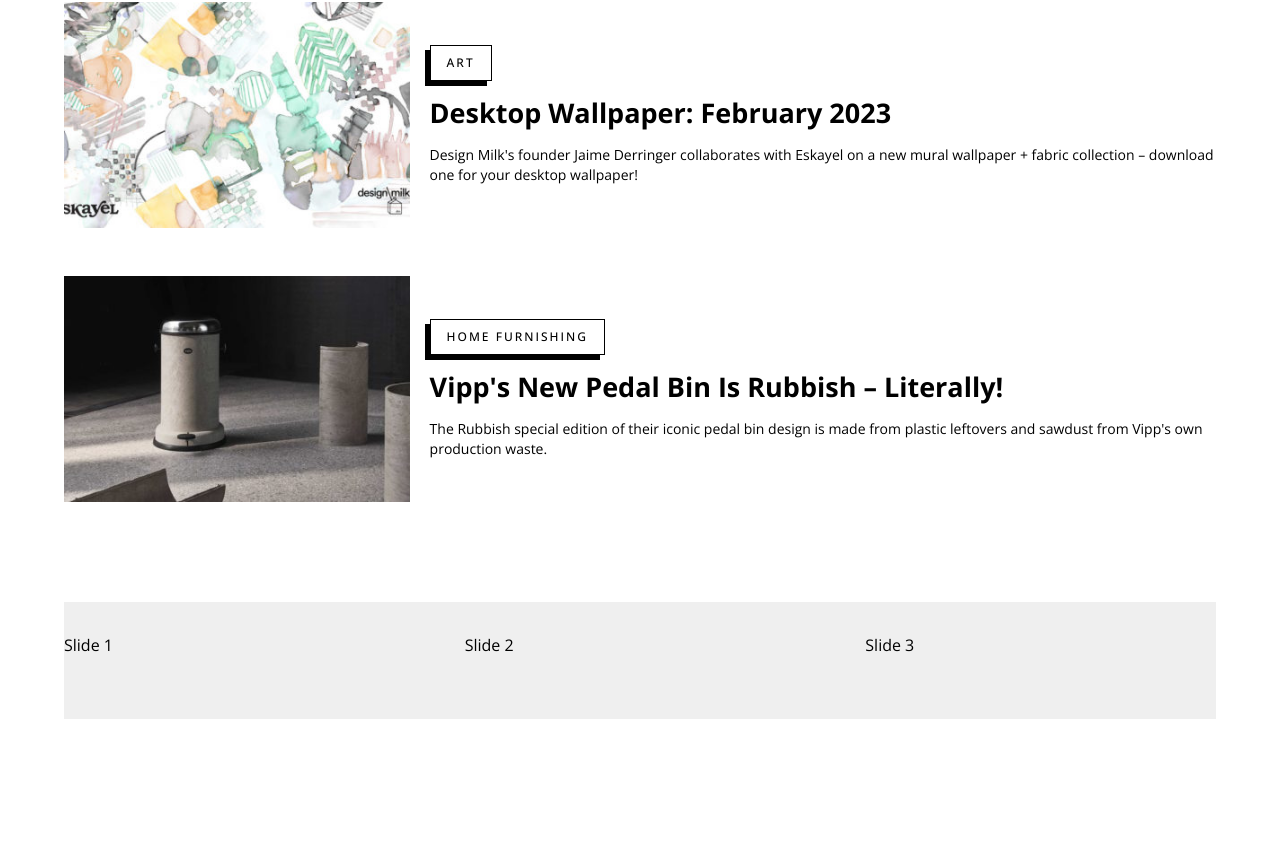
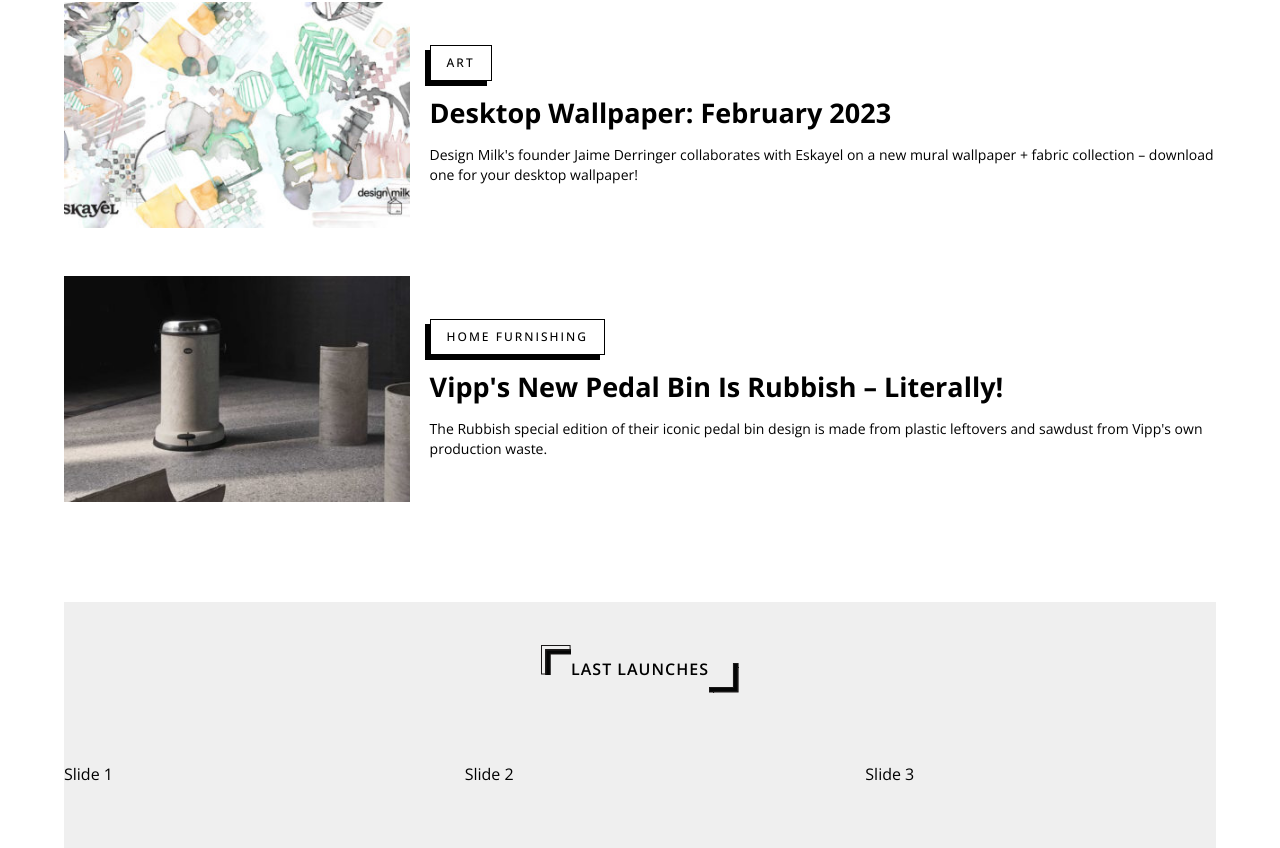
Before and after one commit to tetiana-kozak/design-blog, a React (Create React App) app: page / in a window 1280 px wide. Shown: the part 3142-3990 px from the top of the page. Before the commit the page ends 3861 px from the top, so only its background shows below. Built offline with nearby package versions, Linux system fonts and the light colour scheme.

Commit message:
make SectionTitle component

```diff
--- /dev/null
+++ b/src/components/Sections/SectionTitle.scss
@@ -0,0 +1,41 @@
+.section-title {
+  margin-bottom: 65px;
+  padding: 20px;
+  display: flex;
+  justify-content: center;
+  a {
+    text-decoration: none;
+    color: #000;
+    h3 {
+      font-size: 16px;
+      line-height: 24px;
+      font-weight: 600;
+      text-transform: uppercase;
+      letter-spacing: 1px;
+      width: fit-content;
+      position: relative;
+
+      &::before,
+      &::after {
+        content: '';
+        background-repeat: no-repeat;
+        height: 30px;
+        width: 30px;
+        position: absolute;
+      }
+      &::before {
+        content: '';
+        background-image: url('./../../assets/corner-decoration-top-left.svg');
+        left: -30px;
+        top: -12px;
+      }
+
+      &::after {
+        content: '';
+        background-image: url('./../../assets/corner-decoration-bottom-right.svg');
+        right: -30px;
+        bottom: -12px;
+      }
+    }
+  }
+}
--- /dev/null
+++ b/src/components/Sections/SectionTitle.tsx
@@ -0,0 +1,15 @@
+import './SectionTitle.scss'
+
+type Props = {}
+
+const SectionTitle = (props: Props) => {
+  return (
+    <div className="section-title">
+      <a href="#">
+        <h3>Last Launches</h3>
+      </a>
+    </div>
+  )
+}
+
+export default SectionTitle
--- a/src/components/Sliders/SliderSection.tsx
+++ b/src/components/Sliders/SliderSection.tsx
@@ -1,3 +1,4 @@
+import SectionTitle from 'components/Sections/SectionTitle'
 import { Swiper, SwiperSlide } from 'swiper/react'
 
 import 'swiper/swiper.min.css'
@@ -8,6 +9,8 @@ type Props = {}
 const SliderSection = (props: Props) => {
   return (
     <section className="gray-slider-section slider">
+      <SectionTitle />
+
       <Swiper
         spaceBetween={50}
         slidesPerView={3}
@@ -15,7 +18,7 @@ const SliderSection = (props: Props) => {
         onSlideChange={() => console.log('slide change')}
         onSwiper={(swiper) => console.log(swiper)}
       >
-        <SwiperSlide> Slide 1</SwiperSlide>
+        <SwiperSlide>Slide 1</SwiperSlide>
         <SwiperSlide>Slide 2</SwiperSlide>
         <SwiperSlide>Slide 3</SwiperSlide>
         <SwiperSlide>Slide 4</SwiperSlide>
```
